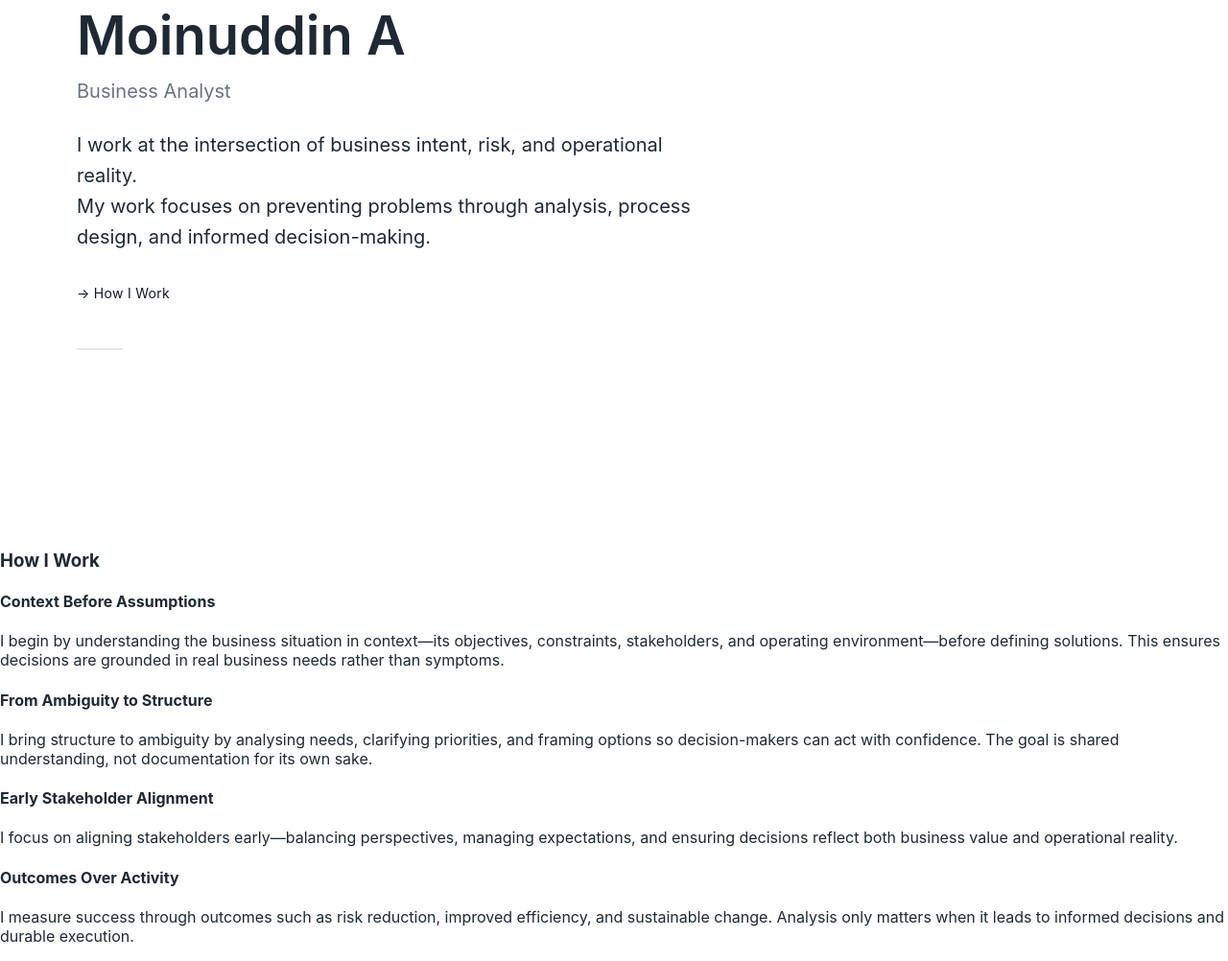
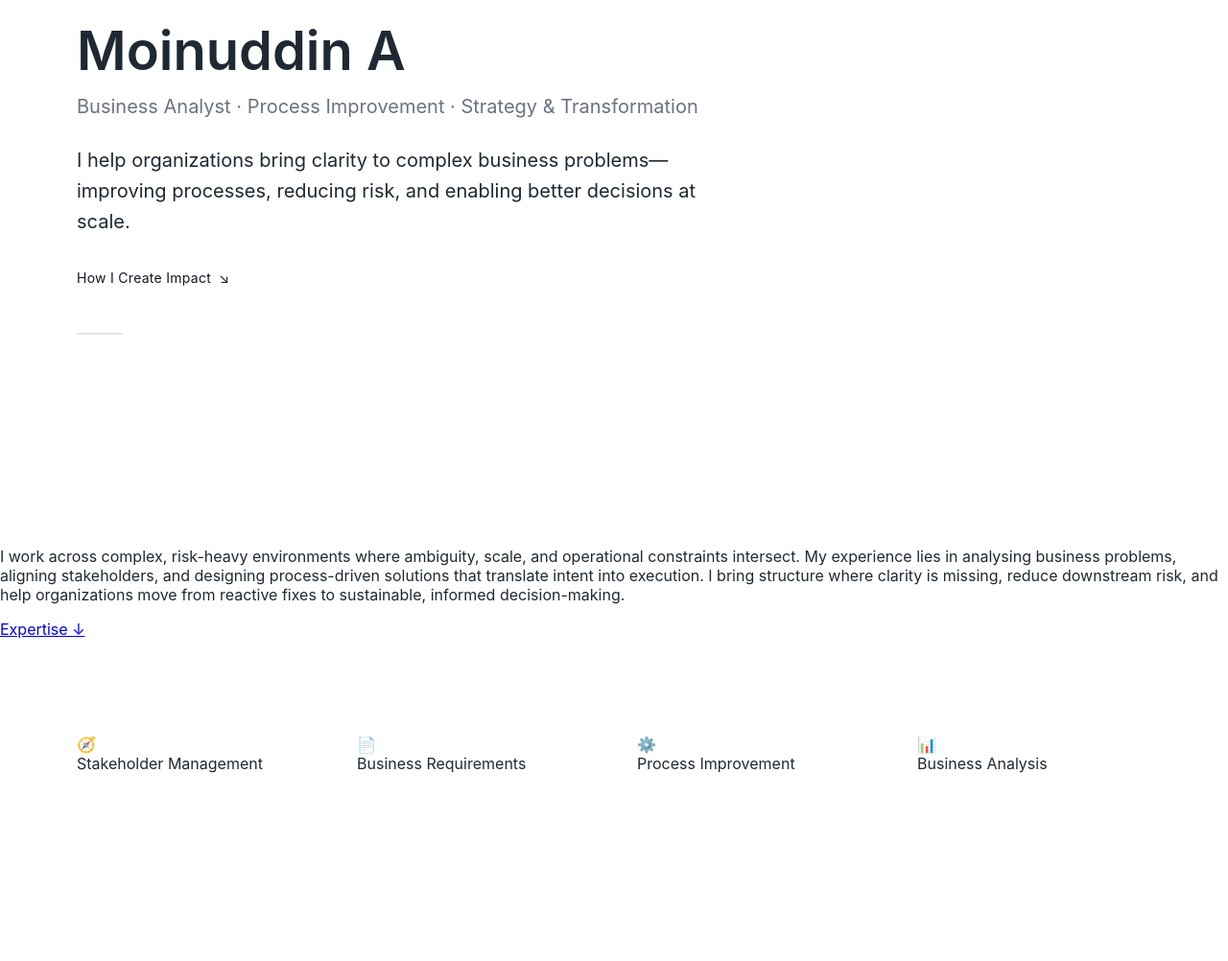
Before and after one commit to M01nudd1n0/M01nudd1n0.github.io, a plain HTML site: page index.html in a window 1280 px wide. Shown: the part 246-1248 px from the top of the page at 96% size. After the commit the page ends 1152 px from the top, so only its background shows below. Drawn offline with Linux system fonts and the light colour scheme.

Commit message:
Refactor index.html for improved clarity and structure
Updated HTML structure and improved content for clarity and impact.

```diff
--- a/index.html
+++ b/index.html
@@ -1,18 +1,16 @@
 <!DOCTYPE html>
 <html lang="en">
 <head>
-  <meta charset="UTF-8">
+  <meta charset="UTF-8" />
   <title>Moinuddin A | Business Analyst</title>
-  <link rel="stylesheet" href="style.css">
+  <link rel="stylesheet" href="style.css" />
 </head>
 
 <body>
-  <!-- NAVIGATION BAR -->
+
+  <!-- NAV -->
   <header class="navbar">
-  <div class="nav-left">
-    <span class="logo">Moinuddin</span>
-  </div>
-
+    <div class="logo">Moinuddin</div>
     <nav class="nav-right">
       <a href="projects.html">Projects</a>
       <a href="#">Background</a>
@@ -21,69 +19,72 @@
     </nav>
   </header>
 
-  <!-- HERO SECTION -->
+  <!-- HERO -->
   <section class="hero">
     <div class="hero-left">
       <h1>Moinuddin A</h1>
-      <h2>Business Analyst</h2>
+      <h2>Business Analyst · Process Improvement · Strategy & Transformation</h2>
 
       <p class="hook">
-        I work at the intersection of business intent, risk, and operational reality.<br>
-        My work focuses on preventing problems through analysis, process design, and informed decision-making.
+        I help organizations bring clarity to complex business problems—
+        improving processes, reducing risk, and enabling better decisions at scale.
+      </p>
 
-      </p>
-       <a href="#how-i-work" class="how-link">→ How I Work</a>
-
-
-
-    <div class="hero-right">
-      <!-- abstract visual will come later -->
+      <a href="#how-i-work" class="how-link">
+        How I Create Impact <span>↘</span>
+      </a>
     </div>
   </section>
 
-
- <!-- HOW I WORK SECTION -->
-<section id="how-i-work" class="how-i-work">
-
-  <h3>How I Work</h3>
-
-  <div class="work-block">
-    <h4>Context Before Assumptions</h4>
+  <!-- HOW I WORK : PARAGRAPH -->
+  <section id="how-i-work" class="how-work">
+    <div class="how-text">
       <p>
-      I begin by understanding the business situation in context—its objectives,
-      constraints, stakeholders, and operating environment—before defining solutions.
-      This ensures decisions are grounded in real business needs rather than symptoms.
+        I work across complex, risk-heavy environments where ambiguity,
+        scale, and operational constraints intersect.
+        My experience lies in analysing business problems,
+        aligning stakeholders, and designing process-driven solutions
+        that translate intent into execution.
+        I bring structure where clarity is missing,
+        reduce downstream risk,
+        and help organizations move from reactive fixes
+        to sustainable, informed decision-making.
       </p>
     </div>
 
-  <div class="work-block">
-    <h4>From Ambiguity to Structure</h4>
-    <p>
-      I bring structure to ambiguity by analysing needs, clarifying priorities,
-      and framing options so decision-makers can act with confidence.
-      The goal is shared understanding, not documentation for its own sake.
-    </p>
+    <div class="expertise-anchor">
+      <a href="#expertise">Expertise <span>↓</span></a>
+    </div>
+  </section>
+
+  <!-- EXPERTISE -->
+  <section id="expertise" class="expertise">
+
+    <div class="skill" data-info="Aligning diverse stakeholders to establish shared understanding and informed decision-making.">
+      <div class="icon">🧭</div>
+      <span>Stakeholder Management</span>
     </div>
 
-  <div class="work-block">
-    <h4>Early Stakeholder Alignment</h4>
-    <p>
-      I focus on aligning stakeholders early—balancing perspectives, managing
-      expectations, and ensuring decisions reflect both business value and
-      operational reality.
-    </p>
+    <div class="skill" data-info="Translating business needs into clear, structured requirements that guide delivery.">
+      <div class="icon">📄</div>
+      <span>Business Requirements</span>
     </div>
 
-  <div class="work-block">
-    <h4>Outcomes Over Activity</h4>
-    <p>
-      I measure success through outcomes such as risk reduction, improved
-      efficiency, and sustainable change. Analysis only matters when it leads
-      to informed decisions and durable execution.
-    </p>
+    <div class="skill" data-info="Designing scalable, efficient processes that reduce operational risk and improve outcomes.">
+      <div class="icon">⚙️</div>
+      <span>Process Improvement</span>
+    </div>
+
+    <div class="skill" data-info="Using data to identify patterns, support decisions, and measure impact.">
+      <div class="icon">📊</div>
+      <span>Business Analysis</span>
     </div>
 
   </section>
+
+  <!-- TOOLTIP -->
+  <div id="tooltip"></div>
+
   <script src="script.js"></script>
 </body>
 </html>
```
Lines whose indentation alone changed are shown as unchanged.
